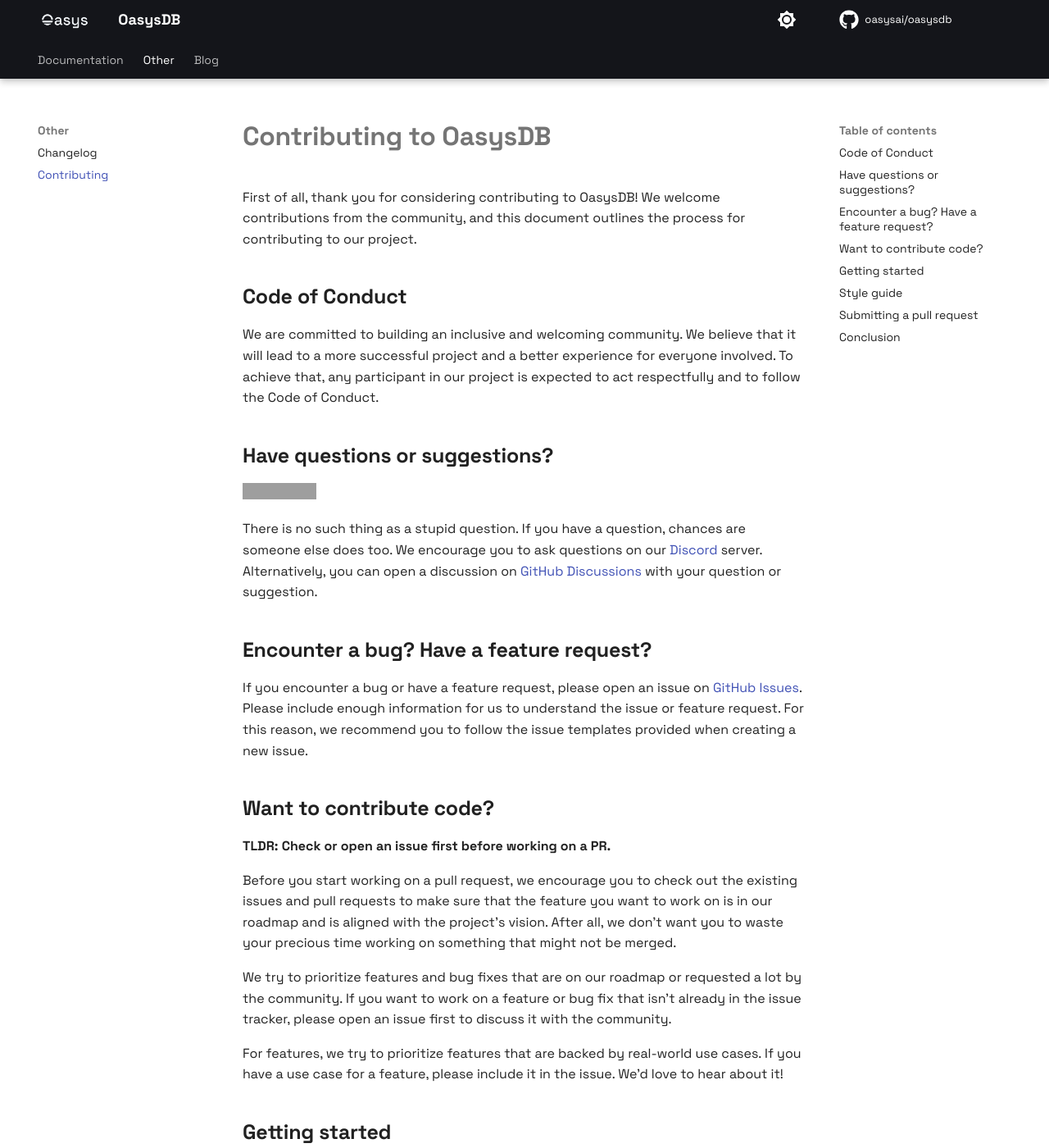
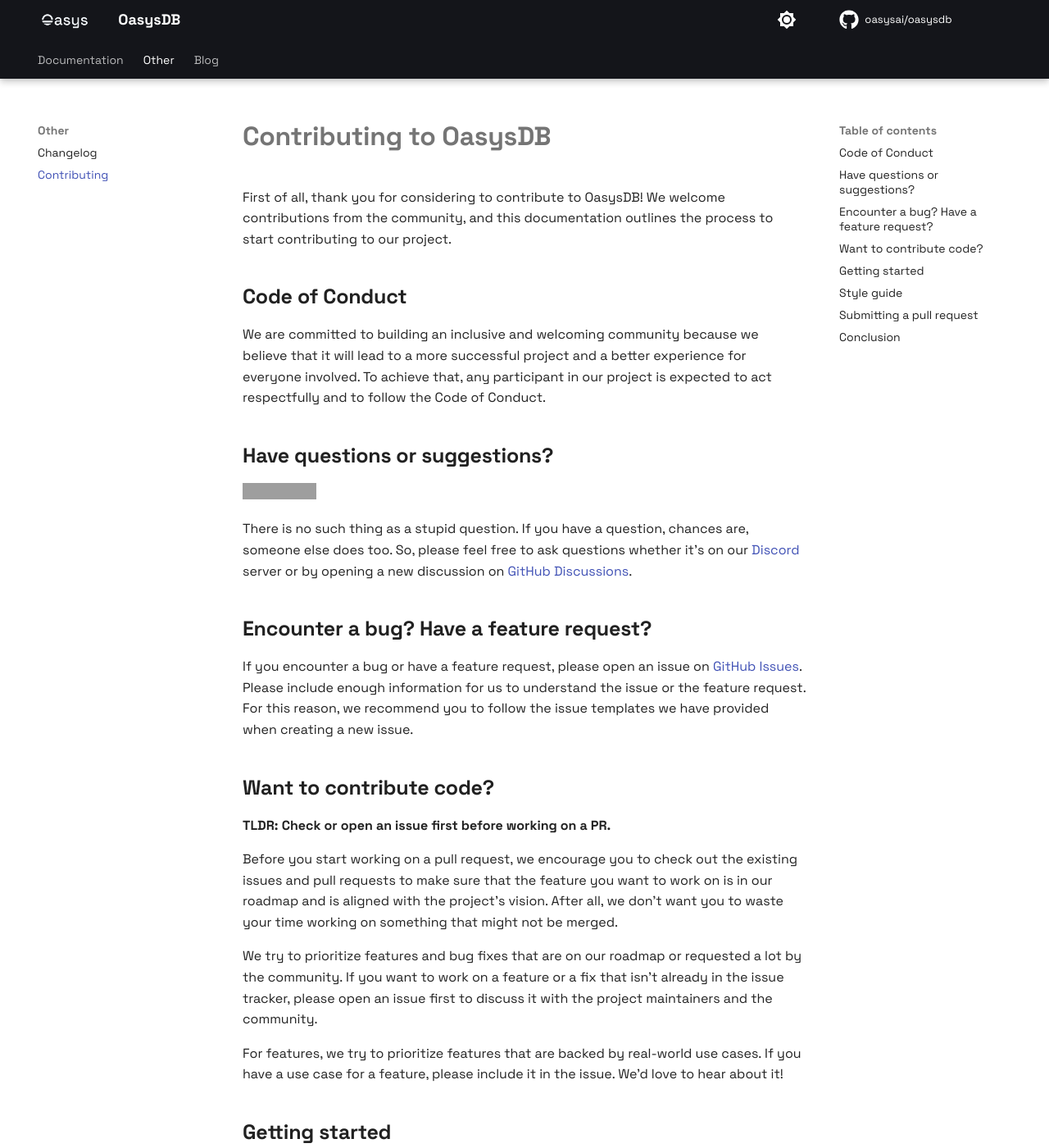
Before and after one commit to oasysai/oasysdb, an MkDocs documentation site: the page built from docs/contributing.md, in a window 1280 px wide and 1400 px high. Shown: the whole window at 82% size. Built offline with MkDocs 1.6.1 and Material for MkDocs 9.7.7, drawn with Linux system fonts in a browser that asks for light colours; comment, search, counter and statistics services are not loaded; grey boxes are pictures that could not be loaded.

Commit message:
docs(contributing): fix grammar

```diff
--- a/docs/contributing.md
+++ b/docs/contributing.md
@@ -1,31 +1,31 @@
 # Contributing to OasysDB
 
-First of all, thank you for considering contributing to OasysDB! We welcome
-contributions from the community, and this document outlines the process for
-contributing to our project.
+First of all, thank you for considering to contribute to OasysDB! We welcome
+contributions from the community, and this documentation outlines the process to
+start contributing to our project.
 
 ## Code of Conduct
 
-We are committed to building an inclusive and welcoming community. We believe
-that it will lead to a more successful project and a better experience for
-everyone involved. To achieve that, any participant in our project is expected
-to act respectfully and to follow the Code of Conduct.
+We are committed to building an inclusive and welcoming community because we
+believe that it will lead to a more successful project and a better experience
+for everyone involved. To achieve that, any participant in our project is
+expected to act respectfully and to follow the Code of Conduct.
 
 ## Have questions or suggestions?
 
 [![Discord](https://img.shields.io/discord/1182432298382131200?logo=discord&logoColor=%23ffffff&label=Discord&labelColor=%235865F2&style=for-the-badge)][discord]
 
-There is no such thing as a stupid question. If you have a question, chances are
-someone else does too. We encourage you to ask questions on our
-[Discord][discord] server. Alternatively, you can open a discussion on [GitHub
-Discussions][gh_discussions] with your question or suggestion.
+There is no such thing as a stupid question. If you have a question, chances
+are, someone else does too. So, please feel free to ask questions whether it's
+on our [Discord][discord] server or by opening a new discussion on [GitHub
+Discussions][gh_discussions].
 
 ## Encounter a bug? Have a feature request?
 
 If you encounter a bug or have a feature request, please open an issue on
 [GitHub Issues][gh_issues]. Please include enough information for us to
-understand the issue or feature request. For this reason, we recommend you to
-follow the issue templates provided when creating a new issue.
+understand the issue or the feature request. For this reason, we recommend you
+to follow the issue templates we have provided when creating a new issue.
 
 ## Want to contribute code?
 
@@ -34,13 +34,12 @@
 Before you start working on a pull request, we encourage you to check out the
 existing issues and pull requests to make sure that the feature you want to work
 on is in our roadmap and is aligned with the project's vision. After all, we
-don't want you to waste your precious time working on something that might not
-be merged.
+don't want you to waste your time working on something that might not be merged.
 
 We try to prioritize features and bug fixes that are on our roadmap or requested
-a lot by the community. If you want to work on a feature or bug fix that isn't
+a lot by the community. If you want to work on a feature or a fix that isn't
 already in the issue tracker, please open an issue first to discuss it with the
-community.
+project maintainers and the community.
 
 For features, we try to prioritize features that are backed by real-world use
 cases. If you have a use case for a feature, please include it in the issue.
```
